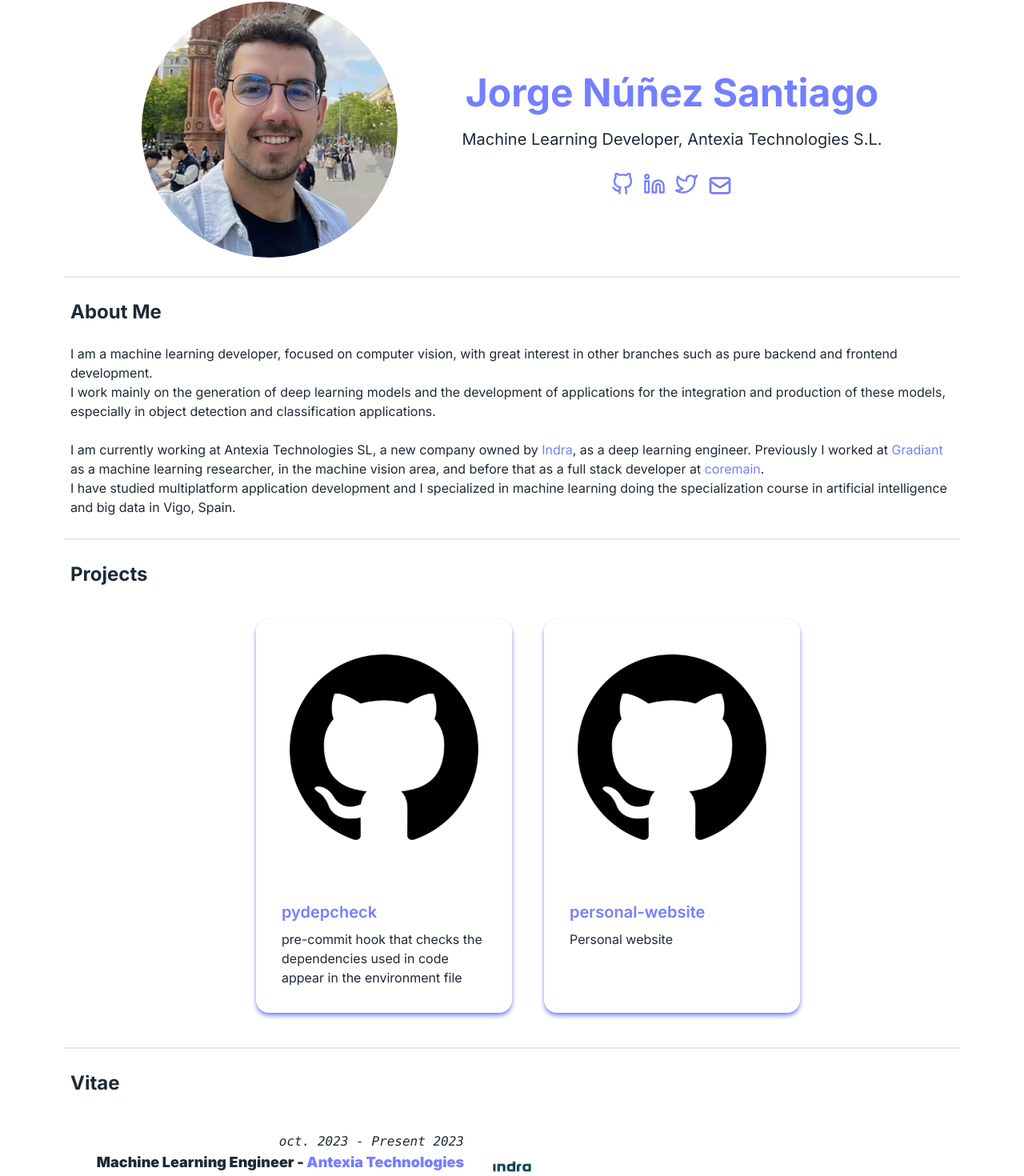
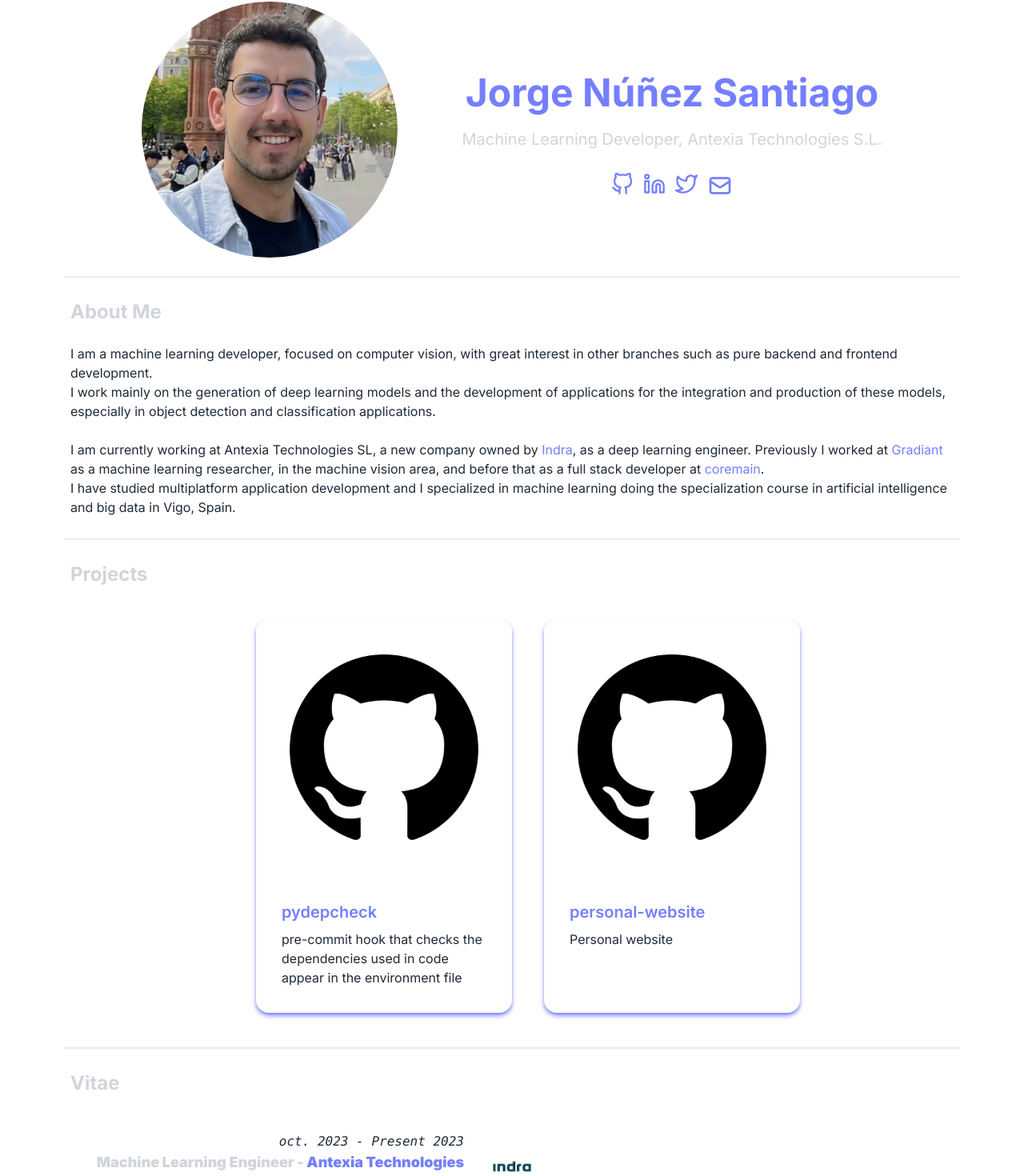
Before and after one commit to jorgenusan/personal-portfolio, a Next.js app: page / in a window 1280 px wide. Shown: the part 38-1508 px from the top of the page at 80% size. Built offline with nearby package versions, Linux system fonts and the light colour scheme.

Commit message:
Update text color in About, Projects, Title, and Vitae components

```diff
--- a/src/components/About.tsx
+++ b/src/components/About.tsx
@@ -1,7 +1,7 @@
 export default function About() {
     return (
         <div className="w-full mt-1 mb-1 pl-8 pr-8 lg:pl-2 lg:pr-2 md:pl-2 md:pr-2">
-            <h1 className="text-2xl font-bold">About Me</h1>
+            <h1 className="text-2xl font-bold text-gray-300">About Me</h1>
             <br />
             <p>
                 I am a machine learning developer, focused on computer vision,
--- a/src/components/Projets.tsx
+++ b/src/components/Projets.tsx
@@ -3,7 +3,7 @@ import projectsData from "@/data/ProjectsData";
 export default function Projets() {
     return (
         <div className="flex flex-col w-full mt-1 mb-1 pl-8 pr-8 lg:pl-2 lg:pr-2 md:pl-2 md:pr-2">
-            <h1 className="text-2xl font-bold mb-4 text-left">Projects</h1>
+            <h1 className="text-2xl font-bold mb-4 text-left text-gray-300">Projects</h1>
             <br />
             <div className="flex flex-wrap justify-center">
                 {Object.keys(projectsData).map((projectKey) => (
--- a/src/components/Title.tsx
+++ b/src/components/Title.tsx
@@ -13,7 +13,7 @@ export default function Title() {
             </div>
             <div className="flex flex-col text-center md:pl-10 sm:pl-4 lg:pl-20 md:pt-4 mt-4 lg:mt-0">
                 <h1 className="lg:text-5xl md:text-4xl text-2xl lg:mb-5 font-bold text-custom-blue">{profile.name}</h1>
-                <h2 className="lg:text-xl lg:mb-2">{profile.jobTitle}, {profile.company}</h2>
+                <h2 className="lg:text-xl lg:mb-2 text-gray-300">{profile.jobTitle}, {profile.company}</h2>
                 <div className="flex flex-row justify-center mt-5">
                     <SocialMediaLinks />
                 </div>
--- a/src/components/Vitae.tsx
+++ b/src/components/Vitae.tsx
@@ -3,7 +3,7 @@ import companiesData from "@/data/CompaniesData";
 export default function Vitae() {
     return (
         <div className="flex flex-col w-full mt-1 mb-1 pl-8 pr-8 lg:pl-2 lg:pr-2 md:pl-2 md:pr-2">
-            <h1 className="text-2xl font-bold mb-4 text-left">Vitae</h1>
+            <h1 className="text-2xl font-bold mb-4 text-left text-gray-300">Vitae</h1>
             <br />
             <ul className="timeline timeline-snap-icon max-md:timeline-compact timeline-vertical">
                 {Object.keys(companiesData).map((company, index) => (
@@ -22,7 +22,7 @@ export default function Vitae() {
                             <time className="font-mono italic">
                                 {companiesData[company].start_date["month"]} {companiesData[company].start_date["year"]} - {companiesData[company].end_date["month"]} {companiesData[company].end_date["year"]}
                             </time>
-                            <div className="text-lg font-black">
+                            <div className="text-lg font-black text-gray-300">
                                 {companiesData[company].title} -{" "}
                                 <a
                                     className="link link-hover text-custom-blue"
```
